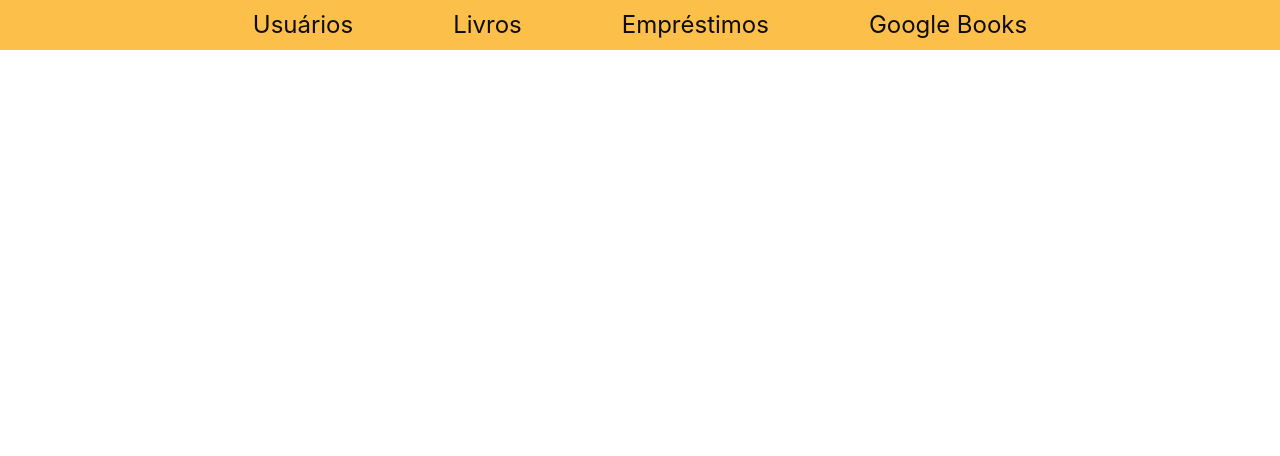
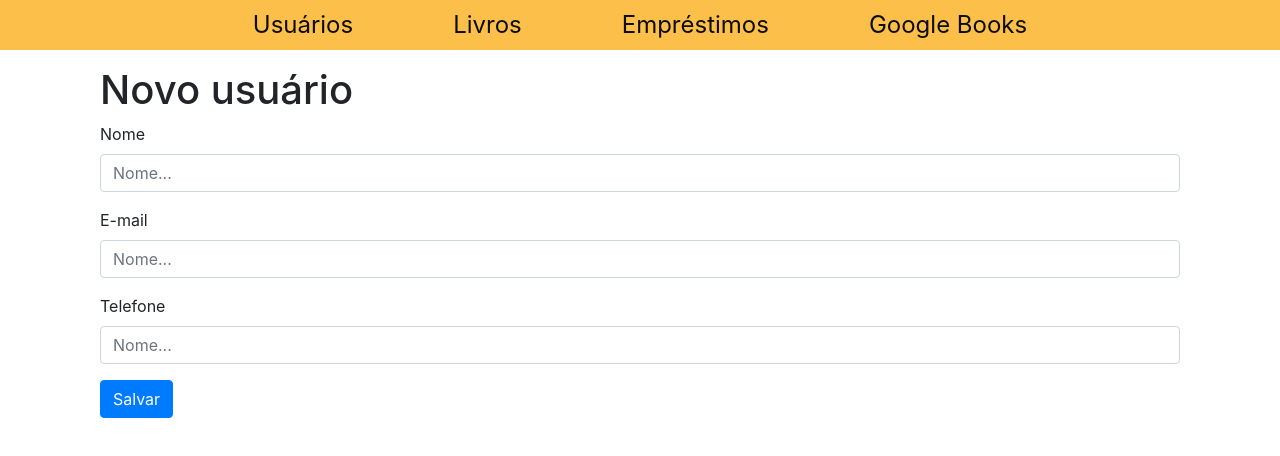
Before and after one commit to tiago002pro/elotech-app, an Angular app: page /user-form in a window 1280 px wide. Before the commit this address led to /. Shown: the top 456 px of the page. Built offline with nearby package versions, Linux system fonts and the light colour scheme.

Commit message:
Fomulário para cadastrar novos usuários

```diff
--- a/angular.json
+++ b/angular.json
@@ -96,6 +96,7 @@
               }
             ],
             "styles": [
+              "node_modules/bootstrap/dist/css/bootstrap.min.css",
               "src/styles.scss"
             ],
             "scripts": []
--- a/package.json
+++ b/package.json
@@ -24,6 +24,7 @@
     "bootstrap": "^5.3.3",
     "express": "^4.18.2",
     "rxjs": "~7.8.0",
+    "sweetalert2": "^11.12.4",
     "tslib": "^2.3.0",
     "zone.js": "~0.14.3"
   },
--- a/src/app/app.config.ts
+++ b/src/app/app.config.ts
@@ -3,13 +3,13 @@ import { provideRouter } from '@angular/router';
 
 import { routes } from './app.routes';
 import { provideClientHydration } from '@angular/platform-browser';
-import { provideHttpClient } from '@angular/common/http';
+import { provideHttpClient, withFetch } from '@angular/common/http';
 
 export const appConfig: ApplicationConfig = {
   providers: [
     provideZoneChangeDetection({ eventCoalescing: true }),
     provideRouter(routes),
     provideClientHydration(),
-    provideHttpClient(),
+    provideHttpClient(withFetch()),
   ]
 };
--- a/src/app/app.routes.ts
+++ b/src/app/app.routes.ts
@@ -2,10 +2,12 @@ import { Routes } from '@angular/router';
 import { UserComponent } from './screens/user/user.component';
 import { BookComponent } from './screens/book/book.component';
 import { LoanComponent } from './screens/loan/loan.component';
+import { UserFormComponent } from './screens/user/user-form/user-form.component';
 
 export const routes: Routes = [
   { path: '', redirectTo: '/user', pathMatch: 'full' },
   { path: 'user', component: UserComponent },
+  { path: 'user-form', component: UserFormComponent },
   { path: 'book', component: BookComponent },
   { path: 'loan', component: LoanComponent },
 ];
--- /dev/null
+++ b/src/app/screens/user/user-form/user-form.component.html
@@ -0,0 +1,39 @@
+<Form [formGroup]="form" class="app-user body-module">
+  <div class="row">
+    <div class="col-md-12">
+      <h1>Novo usuário</h1>
+    </div>
+  </div>
+
+  <div class="form-group">
+    <label>Nome</label>
+    <input
+      type="text"
+      class="form-control"
+      placeholder="Nome..."
+      formControlName="name"
+    >
+  </div>
+
+  <div class="form-group">
+    <label>E-mail</label>
+    <input
+      type="email"
+      class="form-control"
+      placeholder="Nome..."
+      formControlName="email"
+    >
+  </div>
+
+  <div class="form-group">
+    <label>Telefone</label>
+    <input
+      type="phone"
+      class="form-control"
+      placeholder="Nome..."
+      formControlName="phone"
+    >
+  </div>
+
+  <button type="submit" class="btn btn-primary" (click)="save()">Salvar</button>
+</Form>
--- /dev/null
+++ b/src/app/screens/user/user-form/user-form.component.ts
@@ -0,0 +1,57 @@
+import { Component, OnInit } from '@angular/core';
+import { User } from '../../../interface/user.interface';
+import { CommonModule } from '@angular/common';
+import { FormControl, FormGroup, ReactiveFormsModule } from '@angular/forms';
+import { UserService } from '../../../services/user.service';
+import { Router } from '@angular/router';
+import Swal from 'sweetalert2';
+
+@Component({
+  selector: 'app-user-form',
+  standalone: true,
+  imports: [CommonModule, ReactiveFormsModule],
+  templateUrl: './user-form.component.html',
+  styleUrl: './user-form.component.scss'
+})
+export class UserFormComponent implements OnInit {
+  public form!:FormGroup
+  public user!:User
+
+  constructor(
+    private route:Router,
+    private userService:UserService,
+  ) { }
+
+  ngOnInit():void {
+    this.form = new FormGroup({
+      name: new FormControl(''),
+      email: new FormControl(''),
+      phone: new FormControl(''),
+    })
+  }
+
+  public goToList():void {
+    this.route.navigate(['user'])
+  }
+
+  public save():void {
+    this.user = {
+      name: this.form.get('name')?.value,
+      email: this.form.get('email')?.value,
+      registrationDate: new Date(),
+      phone: this.form.get('phone')?.value,
+      loanList: []
+    }
+
+    this.userService.save(this.user).subscribe(() => {
+      Swal.fire({
+        position: "center",
+        icon: "success",
+        title: "Salvo com sucesso!",
+        showConfirmButton: false,
+        timer: 1500
+      });
+      this.goToList()
+    })
+  }
+}
--- a/src/app/screens/user/user.component.html
+++ b/src/app/screens/user/user.component.html
@@ -1,7 +1,10 @@
 <div class="app-user body-module">
   <div class="row">
-    <div class="col-md-12">
+    <div class="col-md-10">
       <h1>Usuários</h1>
+    </div>
+    <div class="col-md-2 flex row-flex flex-end">
+      <button type="button" class="btn btn-dark" (click)="goToForm()">Novo</button>
     </div>
   </div>
 
--- a/src/app/screens/user/user.component.ts
+++ b/src/app/screens/user/user.component.ts
@@ -1,6 +1,7 @@
 import { Component, OnInit } from '@angular/core';
 import { UserService } from '../../services/user.service';
 import { CommonModule } from '@angular/common';
+import { Router } from '@angular/router';
 
 @Component({
   selector: 'app-user',
@@ -13,16 +14,21 @@ export class UserComponent implements OnInit {
   userList:any[] = []
 
   constructor(
+    private route:Router,
     private userService:UserService
   ) {}
 
-  ngOnInit() {
-    this.getAll()
+  ngOnInit():void {
+    this.__getAll()
   }
 
-  private getAll() {
+  private __getAll():void {
     this.userService.getAll().subscribe((response:any) => {
       this.userList = response
     })
   }
+
+  public goToForm():void {
+    this.route.navigate(['user-form'])
+  }
 }
--- a/src/app/services/user.service.ts
+++ b/src/app/services/user.service.ts
@@ -1,6 +1,7 @@
 import { Injectable } from '@angular/core';
 import { environment } from '../../../environments/environment';
 import { HttpClient } from '@angular/common/http';
+import { User } from '../interface/user.interface';
 
 @Injectable({
   providedIn: 'root'
@@ -16,4 +17,8 @@ export class UserService {
   getAll() {
     return this.http.get((this.url + this.root) + `/all`)
   }
+
+  save(user:User) {
+    return this.http.post((this.url + this.root), user)
+  }
 }
```
Also changed, not shown: src/app/interface/user.interface.ts (+6 -6 lines), src/app/screens/user/user-form/user-form.component.scss (added), 1 other file (tests, documents, lock files or other folders).
